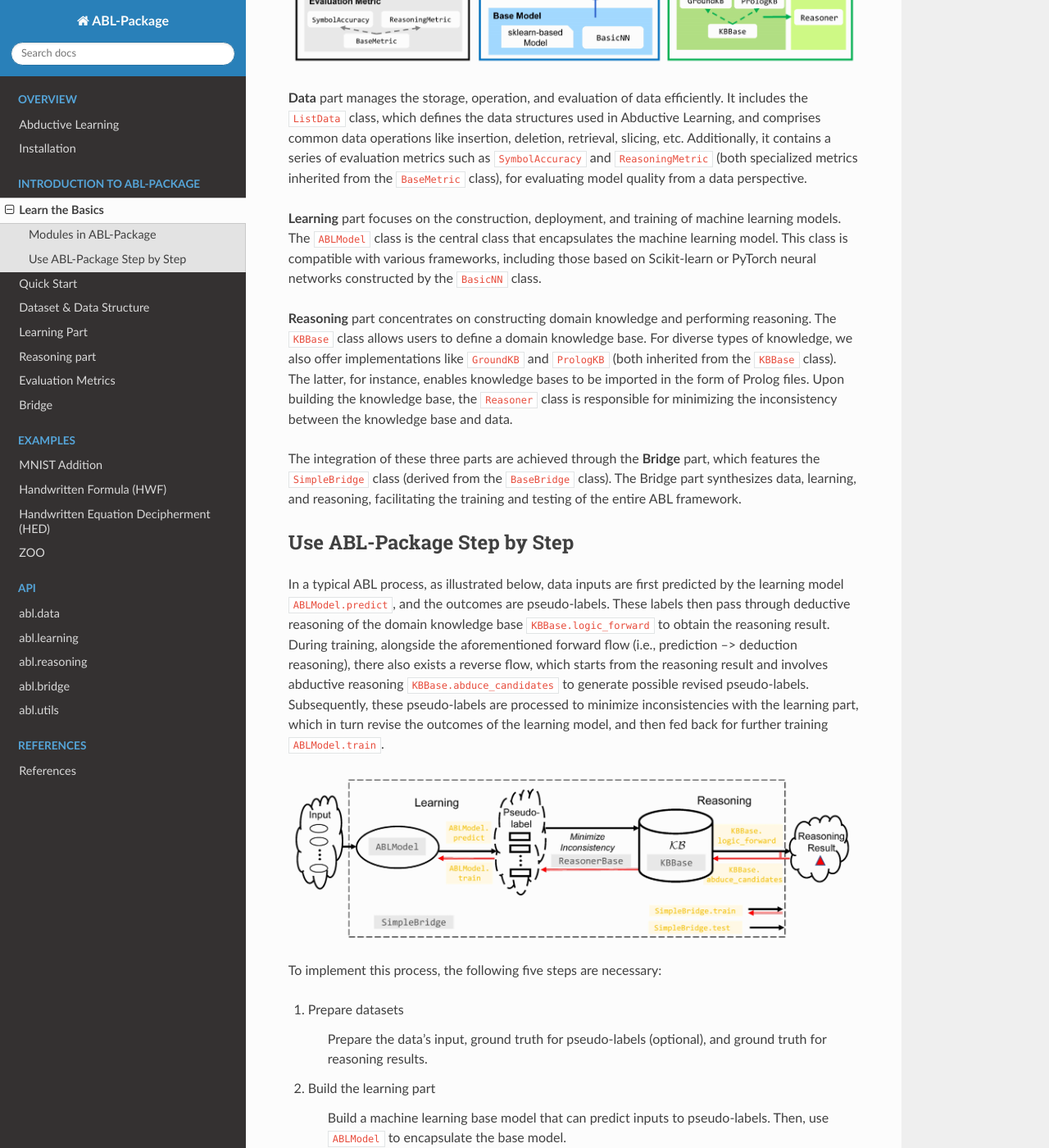
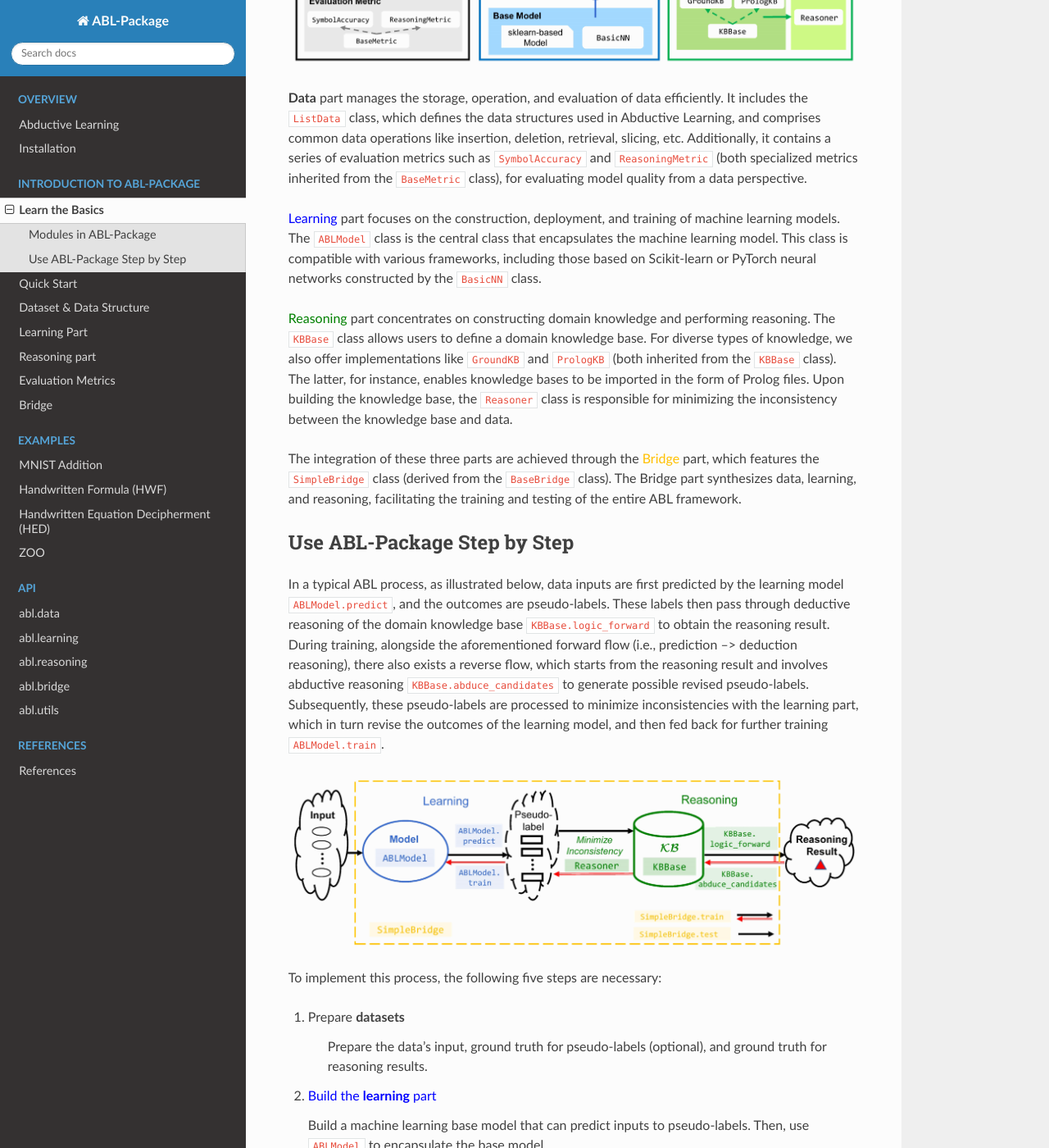
Before and after one commit to AbductiveLearning/ABLkit, a Sphinx documentation site: the page built from docs/Intro/Basics.rst, in a window 1280 px wide and 1400 px high, scrolled down 624 px. Shown: the whole window at 82% size. Built offline with Sphinx 7.4.7 and the Read the Docs theme 2.0.0, drawn with Linux system fonts in a browser that asks for light colours; some of the changed text lies outside the part shown.

Commit message:
[DOC] add color in basics

```diff
--- a/docs/Intro/Basics.rst
+++ b/docs/Intro/Basics.rst
@@ -28,13 +28,13 @@ such as ``SymbolAccuracy`` and ``ReasoningMetric`` (both specialized metrics
 inherited from the ``BaseMetric`` class), for evaluating model quality from a
 data perspective.
 
-**Learning** part focuses on the construction, deployment, and
+:blue:`Learning` part focuses on the construction, deployment, and
 training of machine learning models. The ``ABLModel`` class is the
 central class that encapsulates the machine learning model. This class is
 compatible with various frameworks, including those based on Scikit-learn
 or PyTorch neural networks constructed by the ``BasicNN`` class.
 
-**Reasoning** part concentrates on constructing domain knowledge and
+:green:`Reasoning` part concentrates on constructing domain knowledge and
 performing reasoning. The ``KBBase`` class allows users to define a
 domain knowledge base. For diverse types of knowledge, we also offer
 implementations like ``GroundKB`` and ``PrologKB`` (both inherited
@@ -45,7 +45,7 @@ responsible for minimizing the inconsistency between the knowledge base
 and data.
 
 The integration of these three parts are achieved through the
-**Bridge** part, which features the ``SimpleBridge`` class (derived
+:yellow:`Bridge` part, which features the ``SimpleBridge`` class (derived
 from the ``BaseBridge`` class). The Bridge part synthesizes data,
 learning, and reasoning, facilitating the training and testing
 of the entire ABL framework.
--- a/docs/References.rst
+++ b/docs/References.rst
@@ -1,6 +1,6 @@
 References
 ==========
 
-Zhi-Hua Zhou. Abductive learning: `Towards bridging machine learning and logical reasoning. <https://link.springer.com/epdf/10.1007/s11432-018-9801-4?author_access_token=jgJe1Ox3Mk-K7ORSnX7jtfe4RwlQNchNByi7wbcMAY7_PxTx-xNLP7Lp0mIZ04ORp3VG4wioIBHSCIAO3B_TBJkj87YzapmdnYVSQvgBIO3aEpQWppxZG25KolINetygc2W_Cj2gtoBdiG_J1hU3pA==>`_. **Science China Information Sciences**, 2019, 62: 076101.
+Zhi-Hua Zhou. `Abductive learning: Towards bridging machine learning and logical reasoning. <https://link.springer.com/epdf/10.1007/s11432-018-9801-4?author_access_token=jgJe1Ox3Mk-K7ORSnX7jtfe4RwlQNchNByi7wbcMAY7_PxTx-xNLP7Lp0mIZ04ORp3VG4wioIBHSCIAO3B_TBJkj87YzapmdnYVSQvgBIO3aEpQWppxZG25KolINetygc2W_Cj2gtoBdiG_J1hU3pA==>`_. **Science China Information Sciences**, 2019, 62: 076101.
 
 Zhi-Hua Zhou and Yu-Xuan Huang. `Abductive learning <https://www.lamda.nju.edu.cn/publication/chap_ABL.pdf>`_. In P. Hitzler and M. K. Sarker eds., **Neuro-Symbolic Artificial Intelligence: The State of the Art**, IOP Press, Amsterdam, 2022, p.353-379
--- a/docs/_static/custom.css
+++ b/docs/_static/custom.css
@@ -1,3 +1,24 @@
 div.code-out > div.highlight > pre {
     background-color: #d3effd !important;
 }
+.green-bold {
+    color: green;
+    font-weight: bold;
+}
+.blue-bold {
+    color: blue;
+    font-weight: bold;
+}
+.yellow-bold {
+    color: rgb(255, 192, 0);
+    font-weight: bold;
+}
+.green {
+    color: green;
+}
+.blue {
+    color: blue;
+}
+.yellow {
+    color: rgb(255, 192, 0);
+}
--- a/docs/conf.py
+++ b/docs/conf.py
@@ -1,6 +1,20 @@
 import os
 import re
 import sys
+from docutils import nodes
+from docutils.parsers.rst import roles
+
+def colored_text_role(role, rawtext, text, lineno, inliner, options={}, content=[]):
+    node = nodes.inline(rawtext, text, classes=[role])
+    return [node], []
+
+roles.register_local_role('green-bold', colored_text_role)
+roles.register_local_role('blue-bold', colored_text_role)
+roles.register_local_role('yellow-bold', colored_text_role)
+roles.register_local_role('green', colored_text_role)
+roles.register_local_role('blue', colored_text_role)
+roles.register_local_role('yellow', colored_text_role)
+
 
 
 if "READTHEDOCS" not in os.environ:
```
Also changed, not shown: other parts of docs/Intro/Basics.rst (+4 -4 lines), docs/img/usage.png.
